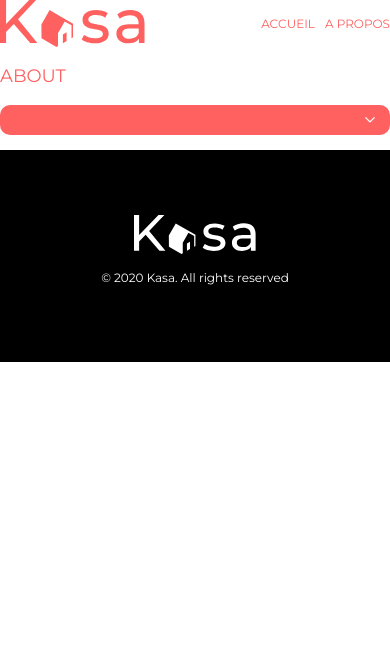
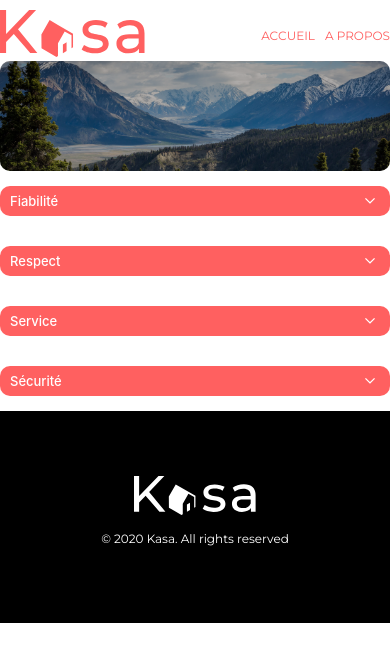
Before and after one commit to romysgalaxy/kasa, a React (Create React App) app: page /about in a window 390 px wide. Shown: the top 662 px of the page. Built offline with nearby package versions, Linux system fonts and the light colour scheme.

Commit message:
Hero component + css + responsive

```diff
--- a/src/components/Header.js
+++ b/src/components/Header.js
@@ -4,7 +4,9 @@
 export default function Header () {
     return (
         <header>
-            <img src={logo} alt='logo'/>
+            <a href='/'>
+                <img src={logo} alt='logo'/>
+            </a>
             <nav>
                 <ul>
                     <li>
--- /dev/null
+++ b/src/components/Hero.js
@@ -0,0 +1,10 @@
+import '../style/hero.css'
+
+export default function Hero({img, text}) {
+    return (
+      <div className="hero">
+        <img src={img} alt="hero"/>
+        <p>{text}</p>
+      </div>
+    );
+  }
--- a/src/index.css
+++ b/src/index.css
@@ -6,7 +6,8 @@
 }
 
 body {
-  margin: 0;
+  margin: 10px auto;
+  max-width: 1240px;
   font-family: -apple-system, BlinkMacSystemFont, 'Segoe UI', 'Roboto', 'Oxygen',
     'Ubuntu', 'Cantarell', 'Fira Sans', 'Droid Sans', 'Helvetica Neue',
     sans-serif;
--- a/src/pages/About.js
+++ b/src/pages/About.js
@@ -1,10 +1,18 @@
 import Accordion from "../components/Accordion";
+import Hero from '../components/Hero';
+import img from '../assets/img/about-page.jpg';
+import '../style/about.css'
 
 export default function About() {
     return (
-    <div>
-        <p>ABOUT</p>
-        <Accordion />
+    <div className="about">
+        <Hero img={img}/>
+        <div className="about_accordion">
+          <Accordion title="Fiabilité" text="Les annonces postées sur Kasa garantissent une fiabilité totale. Les photos sont conformes aux logements, et toutes les informations sont régulièrement vérifiées  par nos équipes."/>
+          <Accordion title="Respect" text="La bienveillance fait partie des valeurs fondatrices de Kasa. Tout comportement discriminatoire ou de perturbation du voisinage entraînera une exclusion de notre plateforme."/>
+          <Accordion title="Service" text="Nos équipes se tiennent à votre disposition pour vous fournir une expérience parfaite. N'hésitez pas à nous contacter si vous avez la moindre question."/>
+          <Accordion title="Sécurité" text="La sécurité est la priorité de Kasa. Aussi bien pour nos hôtes que pour les voyageurs, chaque logement correspond aux critères de sécurité établis par nos services. En laissant une note aussi bien à l'hôte qu'au locataire, cela permet à nos équipes de vérifier que les standards sont bien respectés. Nous organisons également des ateliers sur la sécurité domestique pour nos hôtes."/>
+        </div>
     </div>
   );
 }
--- a/src/pages/Home.js
+++ b/src/pages/Home.js
@@ -1,13 +1,18 @@
 import '../style/home.css'
 import data from '../data/data.json'
 import Card from '../components/Card';
+import Hero from '../components/Hero';
+import img from '../assets/img/home-page.jpg';
 
 function Home() {
   return (
-    <div className="card_container">
-      {data.map((item) => (
-        <Card key={item.id} item={item}/>
-      ))}
+    <div>
+      <Hero img={img} text="Chez vous, partout et ailleurs"/>
+      <div className="card_container">
+        {data.map((item) => (
+          <Card key={item.id} item={item}/>
+        ))}
+      </div>
     </div>
   );
 }
--- /dev/null
+++ b/src/style/about.css
@@ -0,0 +1,8 @@
+.about_accordion {
+    max-width: 1024px;
+    display: flex;
+    flex-direction: column;
+    align-items: center;
+    justify-content: center; /* Centrer verticalement */
+    width: 100%;
+}
--- a/src/style/accordion.css
+++ b/src/style/accordion.css
@@ -1,5 +1,6 @@
 .accordion {
     margin: 15px 0;
+    width: 100%;
 }
 
 .accordion_header {
--- a/src/style/footer.css
+++ b/src/style/footer.css
@@ -2,6 +2,7 @@
     background-color: black;
     text-align: center;
     padding: 65px;
+    margin: 0 -10px -10px -10px;
 }
 
 footer img {
--- /dev/null
+++ b/src/style/hero.css
@@ -0,0 +1,41 @@
+.hero {
+    height: 110px;
+    position: relative;
+    display: flex;
+    justify-content: center;
+    align-items: center;
+}
+
+.hero img {
+    object-fit: cover;
+    width: 100%;
+    height: 100%;
+    border-radius: 10px;
+}
+
+.hero::before {
+    content: "";
+    position: absolute;
+    top: 0;
+    left: 0;
+    width: 100%;
+    height: 100%;
+    background: rgba(0, 0, 0, 0.3); /* Ajoute une opacité de 30% de couleur noire */
+    border-radius: 10px;
+}
+
+.hero p {
+    position: absolute;
+    font-size: 24px;
+    color: white;
+    margin: 15px;
+}
+
+@media screen and (min-width: 579px) {
+    .hero {
+        height: 220px;
+    }
+    .hero p {
+        font-size: 48px;
+    }
+}
```
Also changed, not shown: src/assets/img/about-page.jpg (added), src/assets/img/home-page.jpg (added).
